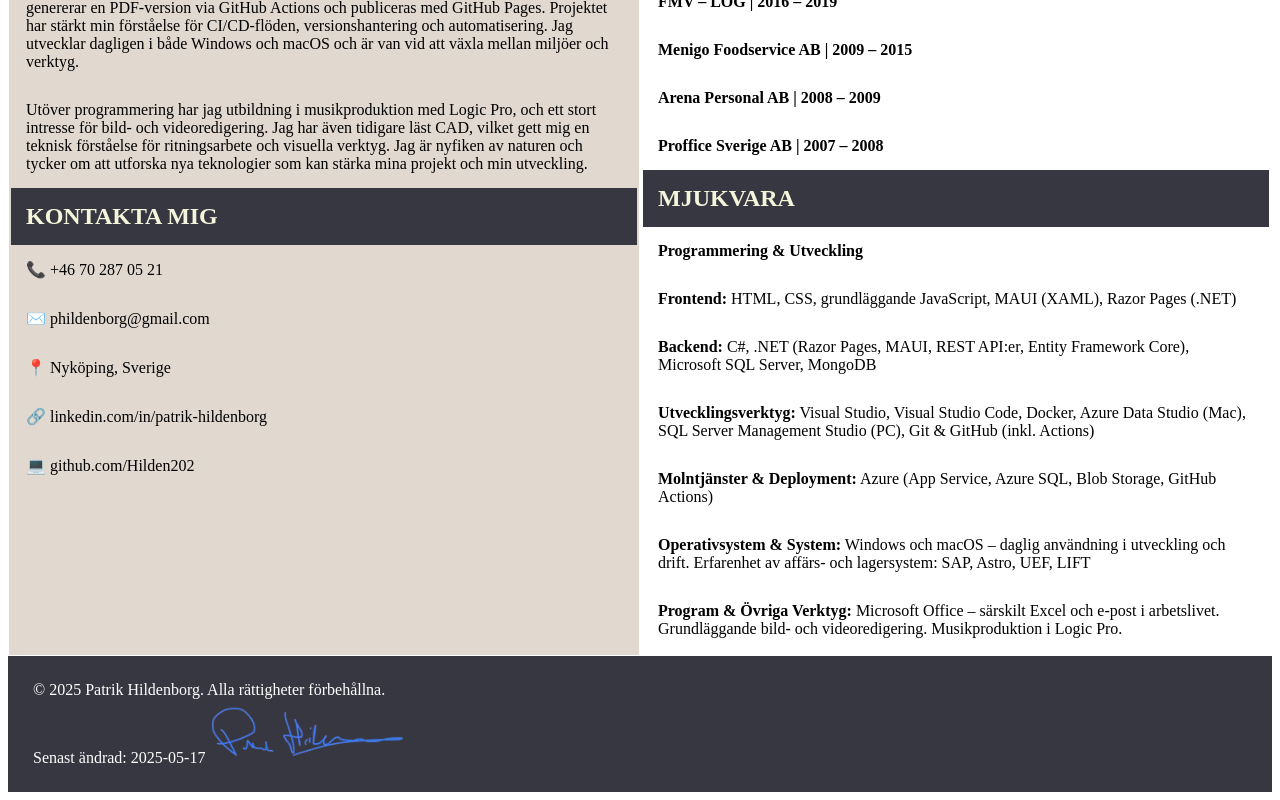
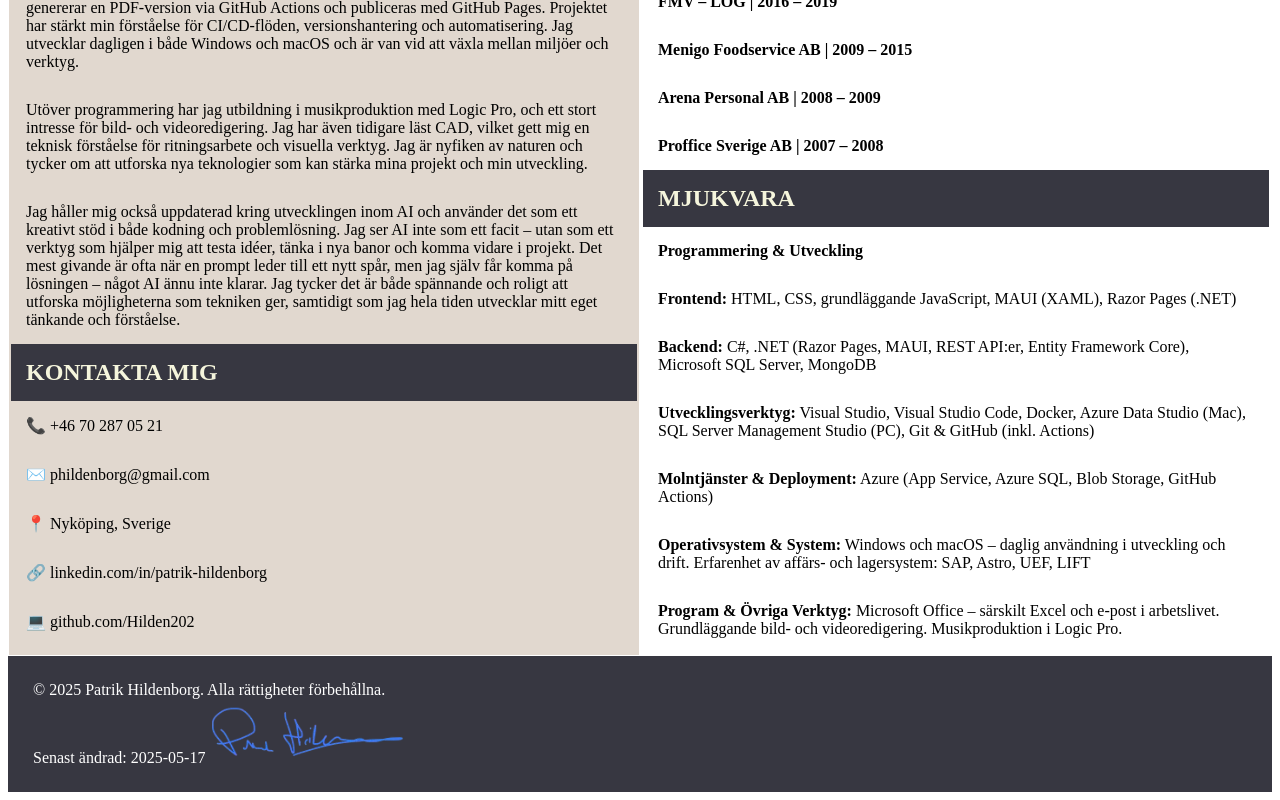
Before and after one commit to Hilden202/CV, a plain HTML site: page index.html in a window 1280 px wide. Shown: the part 1007-1807 px from the top of the page. Drawn offline with Linux system fonts and the light colour scheme.

Commit message:
Added insights on working with (and beyond) AI tools

```diff
--- a/index.html
+++ b/index.html
@@ -58,6 +58,14 @@
                 ritningsarbete och visuella verktyg. Jag är nyfiken av naturen och tycker om att utforska nya
                 teknologier som kan stärka mina projekt och min utveckling.
             </p>
+            <p>
+                Jag håller mig också uppdaterad kring utvecklingen inom AI och använder det som ett kreativt stöd i både
+                kodning och problemlösning. Jag ser AI inte som ett facit – utan som ett verktyg som hjälper mig att
+                testa idéer, tänka i nya banor och komma vidare i projekt. Det mest givande är ofta när en prompt leder
+                till ett nytt spår, men jag själv får komma på lösningen – något AI ännu inte klarar. Jag tycker det är
+                både spännande och roligt att utforska möjligheterna som tekniken ger, samtidigt som jag hela tiden
+                utvecklar mitt eget tänkande och förståelse.
+            </p>
 
             <h2>KONTAKTA MIG</h2>
             <a href="tel:+46702870521" class="contact-row">📞 +46 70 287 05 21</a>
```
